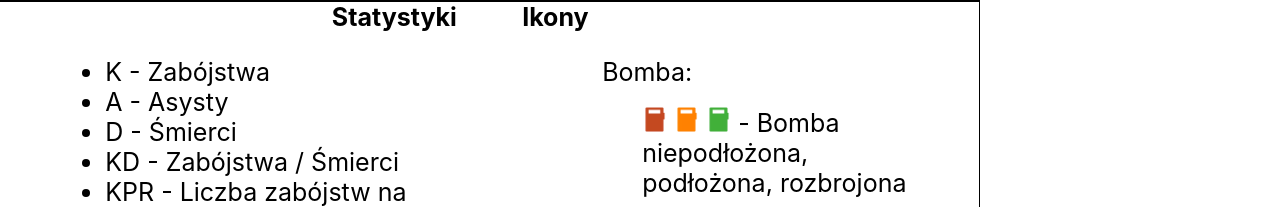
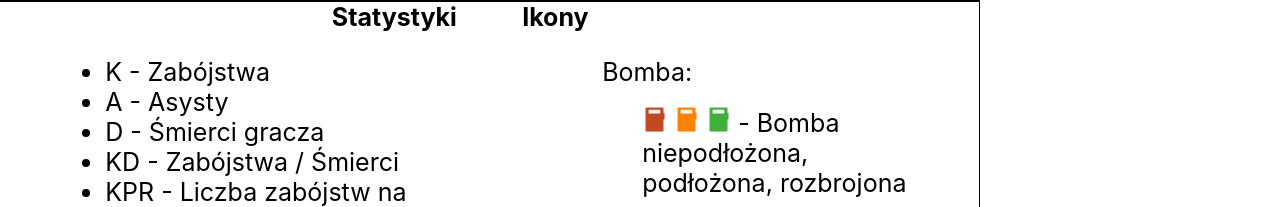
Before and after one commit to MrMuffinooo/CSGO-analysis-frontend, a React (Create React App) app: page / in a window 1280 px wide. Shown: the part 237-444 px from the top of the page. Built offline with nearby package versions, Linux system fonts and the light colour scheme.

Commit message:
instructions update

```diff
--- a/src/components/Instructions.jsx
+++ b/src/components/Instructions.jsx
@@ -71,7 +71,7 @@ function Instructionsss() {
         <Ul>
           <li>K - Zabójstwa</li>
           <li>A - Asysty</li>
-          <li>D - Śmierci</li>
+          <li>D - Śmierci gracza</li>
           <li>KD - Zabójstwa / Śmierci</li>
           <li>KPR - Liczba zabójstw na rundę</li>
           <li>
```
